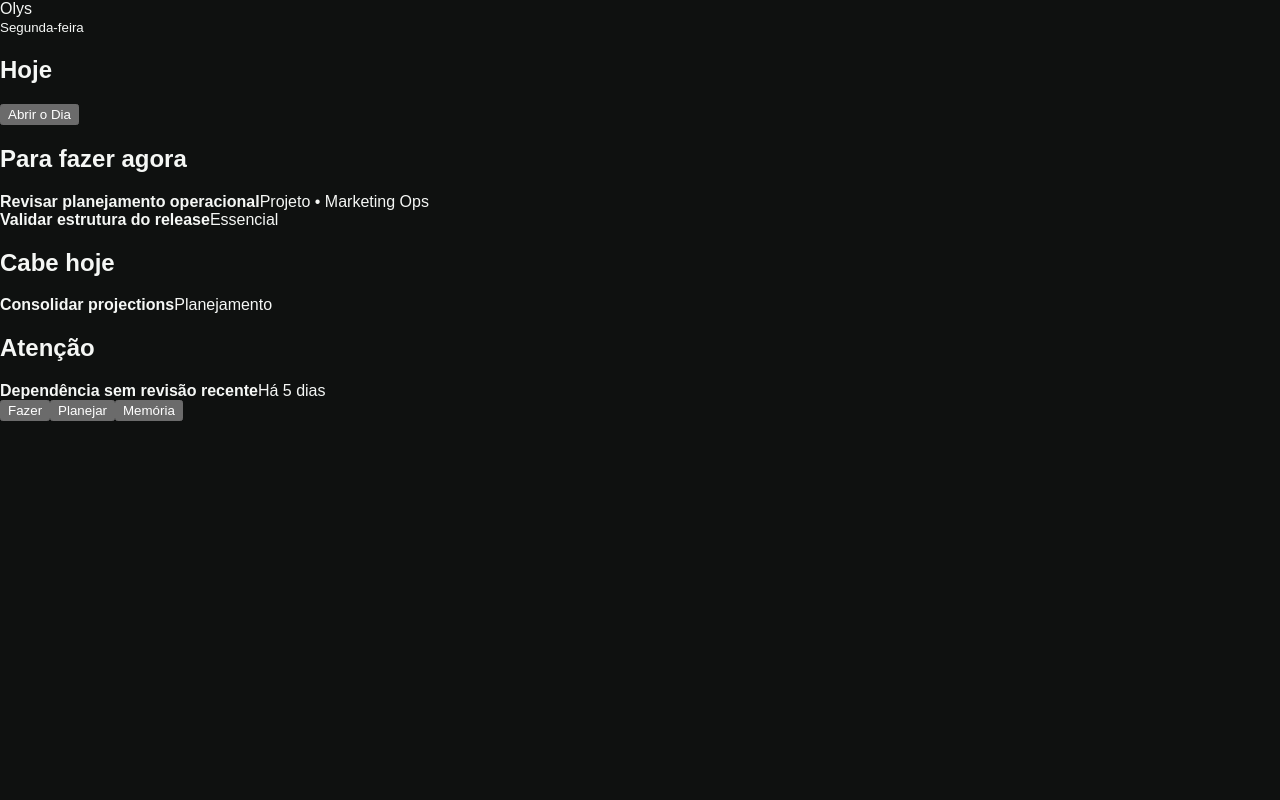
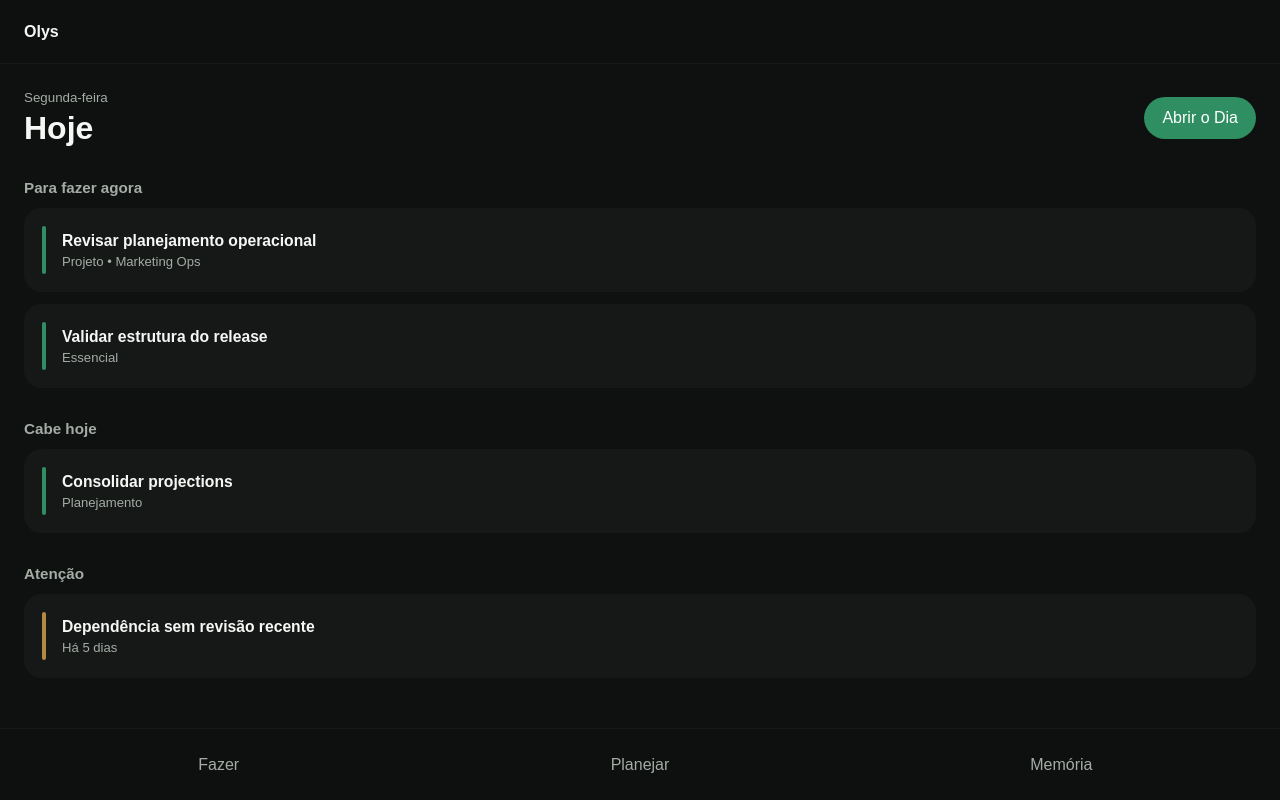
Before and after one commit to filipedreyer/Olys-auto, a React app: page / in a window 1280 px wide. Built offline with nearby package versions, Linux system fonts and the light colour scheme; the HTML template or start-up script is replaced by a standard one.

Commit message:
feat: add shell and operational row base styling

```diff
--- a/src/styles/globals.css
+++ b/src/styles/globals.css
@@ -43,3 +43,132 @@ body,
 body {
   min-height: 100vh;
 }
+
+button {
+  font: inherit;
+}
+
+.app-shell {
+  min-height: 100vh;
+  display: flex;
+  flex-direction: column;
+}
+
+.topbar {
+  position: sticky;
+  top: 0;
+  z-index: 20;
+  height: 64px;
+  display: flex;
+  align-items: center;
+  padding: 0 var(--space-5);
+  background: rgba(15, 17, 16, 0.92);
+  backdrop-filter: blur(12px);
+  border-bottom: 1px solid rgba(255,255,255,0.04);
+}
+
+.topbar span {
+  font-size: 1rem;
+  font-weight: 600;
+}
+
+main {
+  flex: 1;
+  padding: var(--space-5);
+}
+
+.bottom-nav {
+  position: sticky;
+  bottom: 0;
+  height: 72px;
+  display: grid;
+  grid-template-columns: repeat(3, 1fr);
+  gap: var(--space-2);
+  padding: var(--space-3);
+  background: rgba(15, 17, 16, 0.92);
+  backdrop-filter: blur(12px);
+  border-top: 1px solid rgba(255,255,255,0.04);
+}
+
+.bottom-nav button {
+  border: none;
+  border-radius: var(--radius-sm);
+  background: transparent;
+  color: var(--text-secondary);
+}
+
+.hoje-screen {
+  display: flex;
+  flex-direction: column;
+  gap: var(--space-6);
+}
+
+.hoje-screen__header {
+  display: flex;
+  align-items: center;
+  justify-content: space-between;
+}
+
+.hoje-screen__header small {
+  color: var(--text-secondary);
+}
+
+.hoje-screen__header h1 {
+  margin: 4px 0 0;
+  font-size: 2rem;
+}
+
+.hoje-screen__header button {
+  border: none;
+  border-radius: 999px;
+  padding: 12px 18px;
+  background: var(--accent);
+  color: white;
+}
+
+.hoje-screen__group {
+  display: flex;
+  flex-direction: column;
+  gap: var(--space-3);
+}
+
+.hoje-screen__group header h2 {
+  margin: 0;
+  font-size: 0.95rem;
+  color: var(--text-secondary);
+}
+
+.operational-row {
+  display: flex;
+  align-items: center;
+  gap: var(--space-4);
+  padding: 18px;
+  border-radius: var(--radius-md);
+  background: var(--surface);
+}
+
+.operational-row__indicator {
+  width: 4px;
+  height: 48px;
+  border-radius: 999px;
+  background: var(--accent);
+}
+
+.operational-row__content {
+  display: flex;
+  flex-direction: column;
+  gap: 4px;
+}
+
+.operational-row__content strong {
+  font-size: 0.98rem;
+}
+
+.operational-row__content span {
+  font-size: 0.82rem;
+  color: var(--text-secondary);
+}
+
+.operational-row--attention .operational-row__indicator {
+  background: var(--warning);
+}
```
